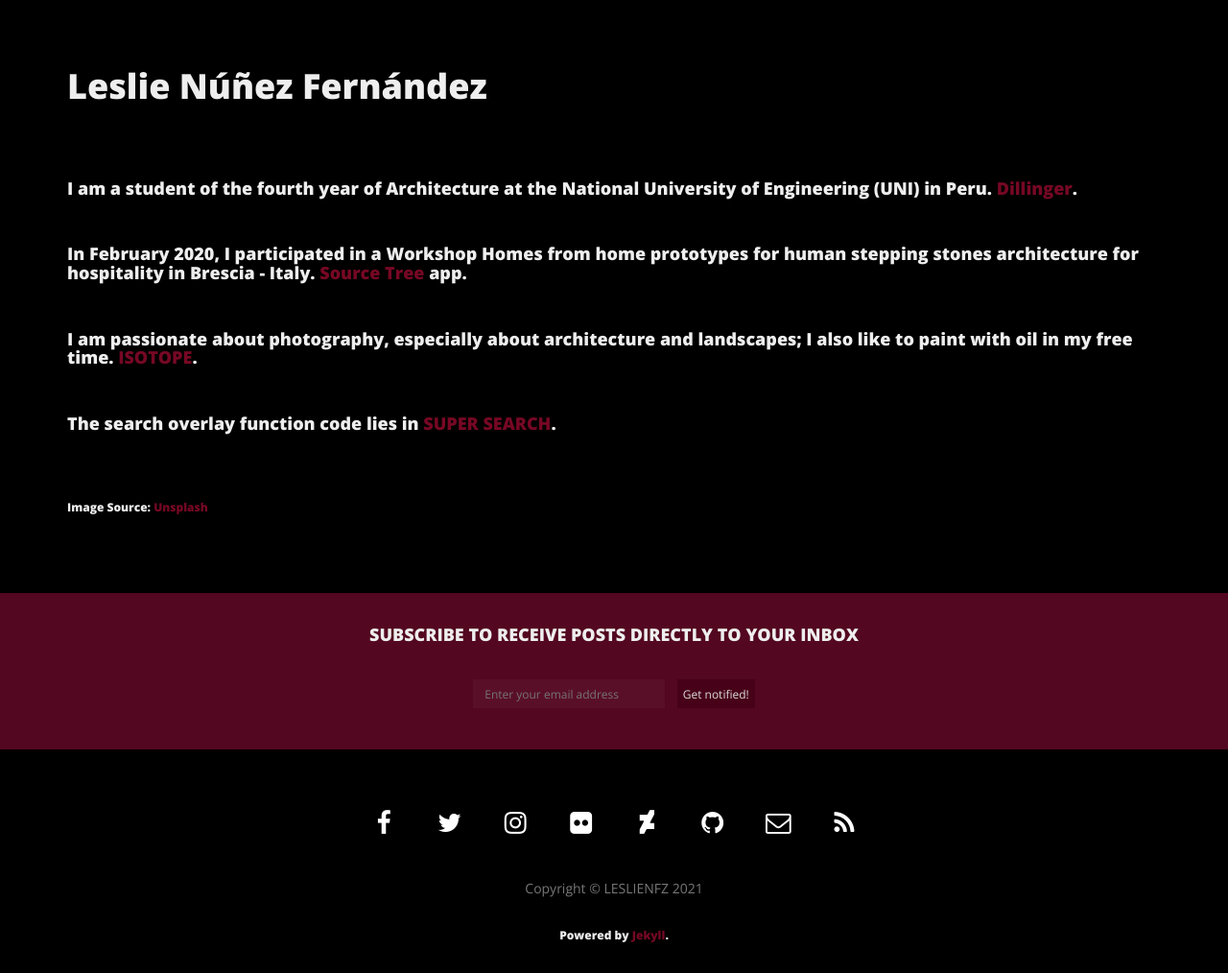
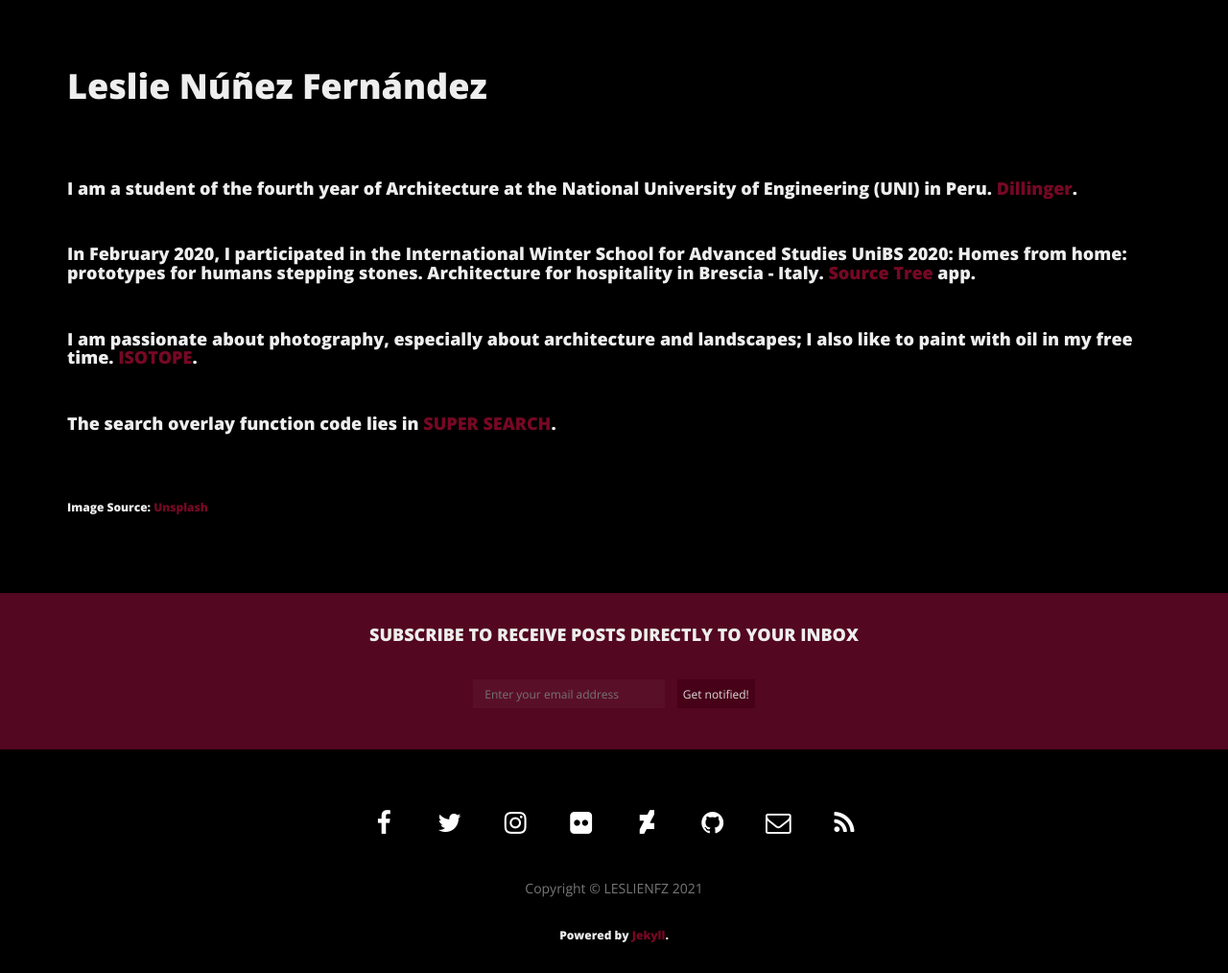
Before and after one commit to leslienfz/leslienfz.github.io, a Jekyll site: the page built from about/index.html, in a window 1280 px wide. Shown: the part 448-1462 px from the top of the page at 96% size. Built offline with Jekyll 4.4.1, drawn with Linux system fonts in a browser that asks for light colours; nearby versions of some CDN libraries.

Commit message:
Update index.html

```diff
--- a/about/index.html
+++ b/about/index.html
@@ -11,7 +11,7 @@ header-img: "img/portadaaboutmeee.jpg"
 <br>
 <h4>I am a student of the fourth year of Architecture at the National University of Engineering (UNI) in Peru. <a href="http://dillinger.io/">Dillinger</a>.</h4>
 <br>
-<h4>In February 2020, I participated in a Workshop Homes from home prototypes for human stepping stones architecture for hospitality in Brescia - Italy.  <a href="https://www.sourcetreeapp.com/">Source Tree</a> app.</h4>
+<h4>In February 2020, I participated in the International Winter School for Advanced Studies UniBS 2020: Homes from home: prototypes for humans stepping stones. Architecture for hospitality in Brescia - Italy.  <a href="https://www.sourcetreeapp.com/">Source Tree</a> app.</h4>
 <br>
 <h4>I am passionate about photography, especially about architecture and landscapes; I also like to paint with oil in my free time. <a href="https://github.com/metafizzy/isotope">ISOTOPE</a>.</h4>
 <br>
```
